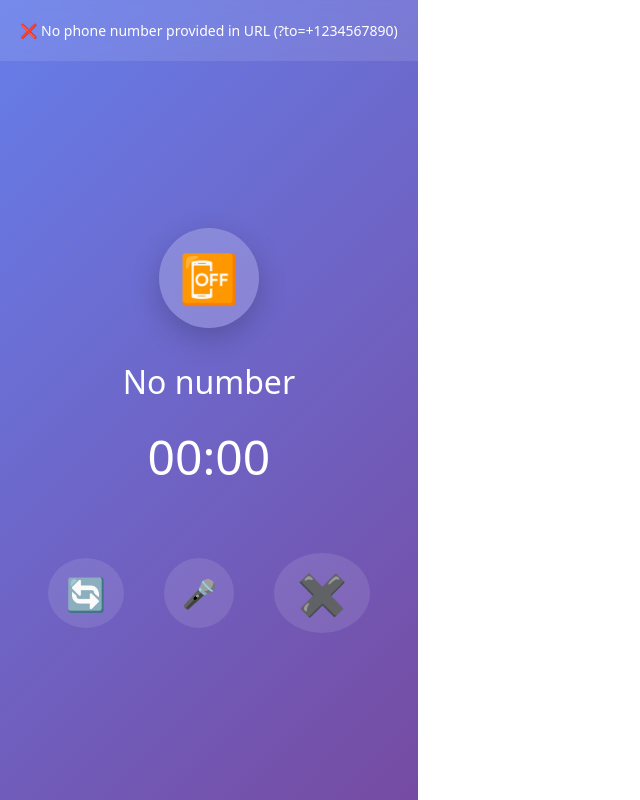
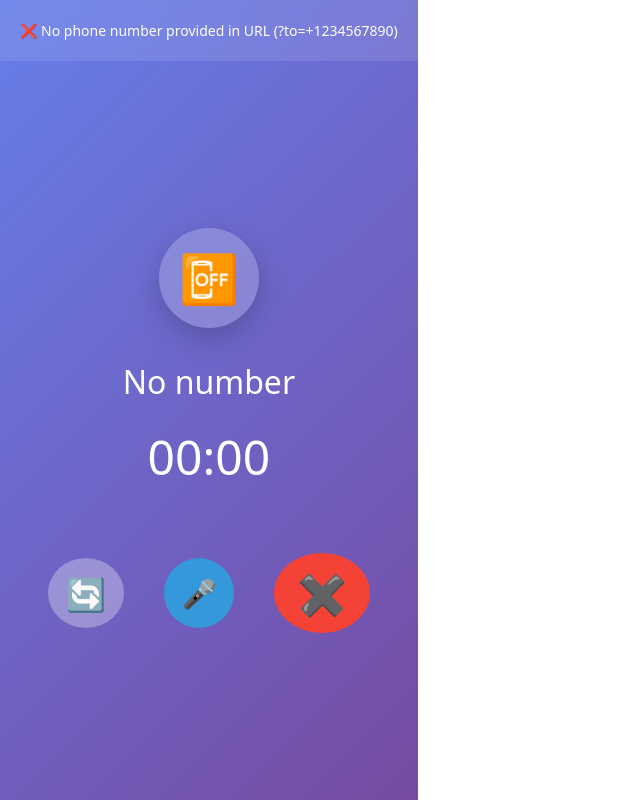
Before and after one commit to rekksu/twilio-dialer, a React (Vite) app: page / in a window 1280 px wide. Shown: the whole page, without its empty margins (0-640 px from the left). Built offline with nearby package versions, Linux system fonts and the light colour scheme.

Commit message:
seventeen commit

```diff
--- a/src/App.jsx
+++ b/src/App.jsx
@@ -31,18 +31,9 @@ export default function App() {
       interval = setInterval(() => {
         setCallDuration(prev => prev + 1);
       }, 1000);
-    } else {
-      setCallDuration(0);
     }
     return () => clearInterval(interval);
   }, [isConnected]);
-
-  // Auto-call when phone number is available
-  useEffect(() => {
-    if (phoneNumber && !device) {
-      startCall();
-    }
-  }, [phoneNumber]);
 
   const formatTime = (seconds) => {
     const mins = Math.floor(seconds / 60);
@@ -103,18 +94,21 @@ export default function App() {
         conn.on("accept", () => {
           setStatus("Connected");
           setIsConnected(true);
+          setMicMuted(false); // default mic on
         });
 
         conn.on("disconnect", () => {
           setStatus("Call ended");
           setIsConnected(false);
           setCallDuration(0);
+          setConnection(null);
         });
 
         conn.on("error", (err) => {
           setStatus(`Call failed: ${err.message}`);
           setIsConnected(false);
           setCallDuration(0);
+          setConnection(null);
         });
 
         setConnection(conn);
@@ -135,12 +129,12 @@ export default function App() {
   const hangup = () => {
     if (connection) {
       connection.disconnect();
-      setConnection(null);
     }
     if (device) {
       device.destroy();
-      setDevice(null);
     }
+    setConnection(null);
+    setDevice(null);
     setIsConnected(false);
     setCallDuration(0);
     setStatus("Call ended");
@@ -152,13 +146,14 @@ export default function App() {
       if (phoneNumber) {
         startCall();
       }
-    }, 1000);
+    }, 500);
   };
 
   const toggleMic = () => {
-    if (!connection) return;
-    connection.mute(!micMuted);
-    setMicMuted(!micMuted);
+    if (connection) {
+      connection.mute(!micMuted);
+      setMicMuted(!micMuted);
+    }
   };
 
   return (
@@ -245,21 +240,18 @@ export default function App() {
           {/* Redial */}
           <button
             onClick={redial}
-            disabled={isConnected || !phoneNumber}
             style={{
               width: "70px",
               height: "70px",
               borderRadius: "50%",
               border: "none",
-              background: (!isConnected && phoneNumber) ? "rgba(255,255,255,0.3)" : "rgba(255,255,255,0.1)",
+              background: "rgba(255,255,255,0.3)",
               color: "white",
               fontSize: "32px",
-              cursor: (!isConnected && phoneNumber) ? "pointer" : "not-allowed",
-              boxShadow: (!isConnected && phoneNumber) ? "0 4px 15px rgba(255,255,255,0.2)" : "none",
               display: "flex",
               alignItems: "center",
               justifyContent: "center",
-              pointerEvents: (!isConnected && phoneNumber) ? "auto" : "none"
+              cursor: "pointer",
             }}
           >
             🔄
@@ -268,19 +260,18 @@ export default function App() {
           {/* Mic Toggle */}
           <button
             onClick={toggleMic}
-            disabled={!isConnected}
             style={{
               width: "70px",
               height: "70px",
               borderRadius: "50%",
               border: "none",
-              background: isConnected ? (micMuted ? "#f39c12" : "#3498db") : "rgba(255,255,255,0.1)",
+              background: micMuted ? "#f39c12" : "#3498db",
               color: "white",
               fontSize: "28px",
-              cursor: isConnected ? "pointer" : "not-allowed",
               display: "flex",
               alignItems: "center",
               justifyContent: "center",
+              cursor: "pointer",
             }}
           >
             {micMuted ? "🎤❌" : "🎤"}
@@ -289,20 +280,18 @@ export default function App() {
           {/* Hang Up */}
           <button
             onClick={hangup}
-            disabled={!isConnected}
             style={{
               width: "80px",
               height: "80px",
               borderRadius: "50%",
               border: "none",
-              background: isConnected ? "#f44336" : "rgba(255,255,255,0.1)",
+              background: "#f44336",
               color: "white",
               fontSize: "40px",
-              cursor: isConnected ? "pointer" : "not-allowed",
-              boxShadow: isConnected ? "0 6px 20px rgba(244, 67, 54, 0.5)" : "none",
               display: "flex",
               alignItems: "center",
-              justifyContent: "center"
+              justifyContent: "center",
+              cursor: "pointer",
             }}
           >
             ✖️
```
